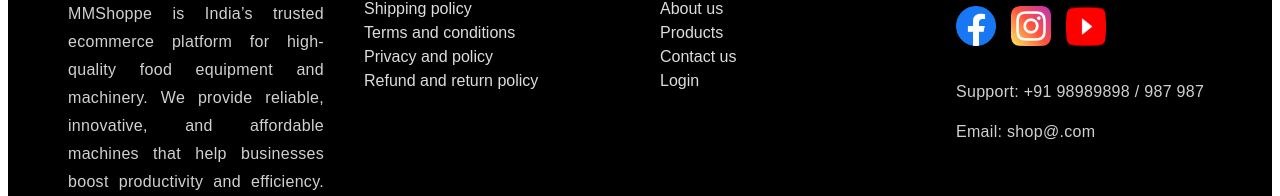
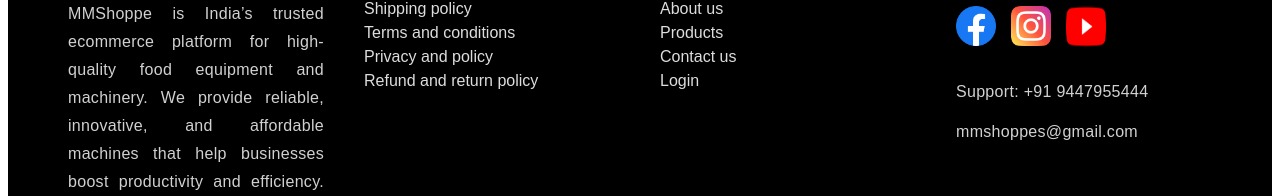
Before and after one commit to falconinfratechnical-ai/ecommerce, a React app in the folder frontend/: page /admin/login in a window 1280 px wide. Shown: the part 1139-1335 px from the top of the page. Built offline with nearby package versions, Linux system fonts and the light colour scheme; the HTML template or start-up script is replaced by a standard one.

Commit message:
respocive

```diff
--- a/frontend/src/components/Footer.jsx
+++ b/frontend/src/components/Footer.jsx
@@ -61,8 +61,8 @@ Your growth starts with the right tools — and we’re here to provide them.
                             <img src={you} alt="facebook" className="social-img1" />
                         </a>
                     </div>
-                    <p className="support">Support: +91 98989898 / 987 987</p>
-                    <p className="support">Email: shop@.com</p>
+                    <p className="support">Support: +91 9447955444</p>
+                    <p className="support">mmshoppes@gmail.com</p>
                 </div>
             </div>
             <hr className="footer-divider" />
```
